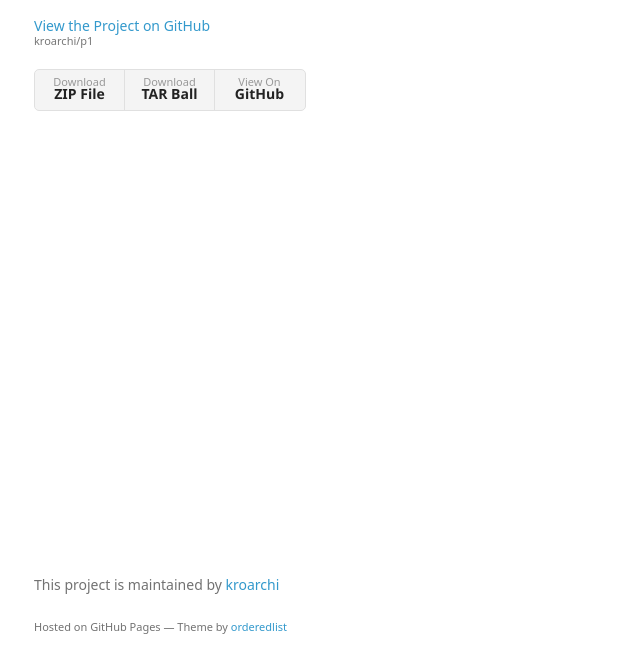
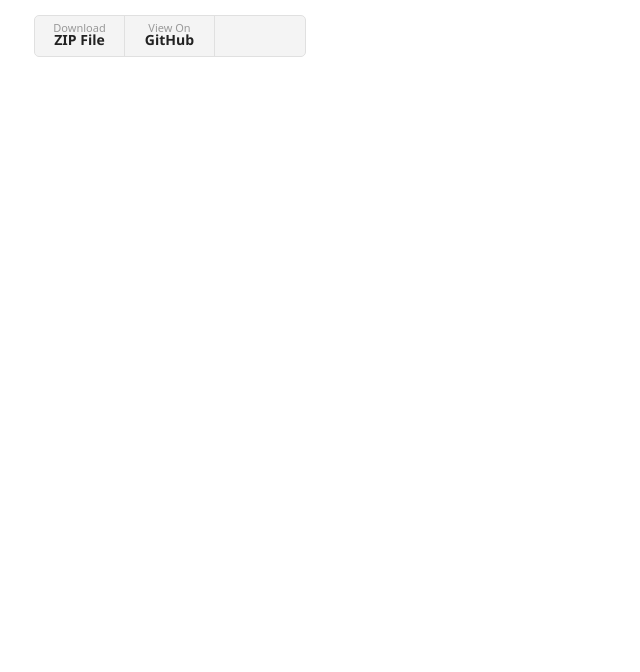
Before and after one commit to kroarchi/p1, a plain HTML site: page index.html in a window 1280 px wide. Shown: the part 94-766 px from the top of the page, without its empty margins (176-816 px from the left). Drawn offline with Linux system fonts and the light colour scheme; a web font is replaced by a local one.

Commit message:
Update index.html

```diff
--- a/index.html
+++ b/index.html
@@ -17,13 +17,8 @@
       <header>
         <h1>P1</h1>
         <p></p>
-
-        <p class="view"><a href="https://github.com/kroarchi/p1">View the Project on GitHub <small>kroarchi/p1</small></a></p>
-
-
         <ul>
           <li><a href="https://github.com/kroarchi/p1/zipball/master">Download <strong>ZIP File</strong></a></li>
-          <li><a href="https://github.com/kroarchi/p1/tarball/master">Download <strong>TAR Ball</strong></a></li>
           <li><a href="https://github.com/kroarchi/p1">View On <strong>GitHub</strong></a></li>
         </ul>
       </header>
@@ -32,11 +27,8 @@
 <a id="welcome-to-github-pages" class="anchor" href="#welcome-to-github-pages" aria-hidden="true"><span aria-hidden="true" class="octicon octicon-link"></span></a>Welcome to GitHub Pages.</h3>
       </section>
       <footer>
-        <p>This project is maintained by <a href="https://github.com/kroarchi">kroarchi</a></p>
-        <p><small>Hosted on GitHub Pages &mdash; Theme by <a href="https://github.com/orderedlist">orderedlist</a></small></p>
       </footer>
     </div>
     <script src="javascripts/scale.fix.js"></script>
-
   </body>
 </html>
```
